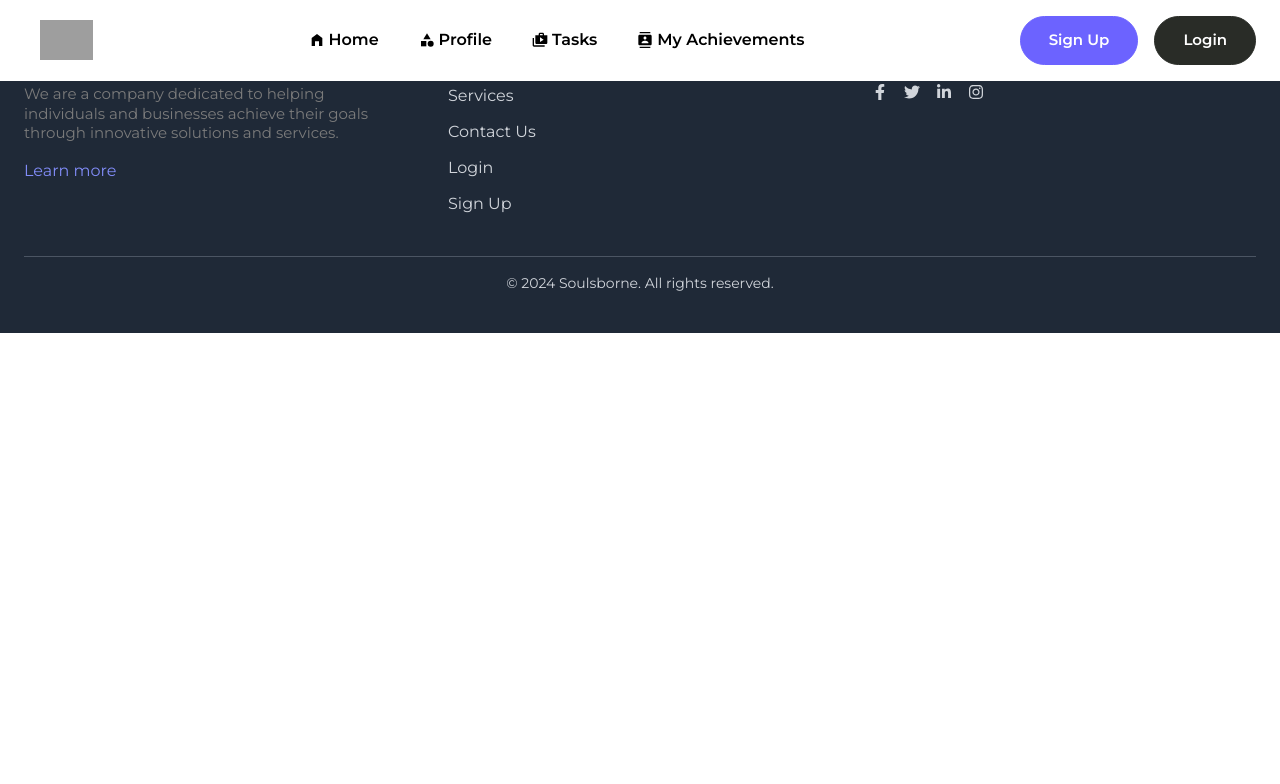
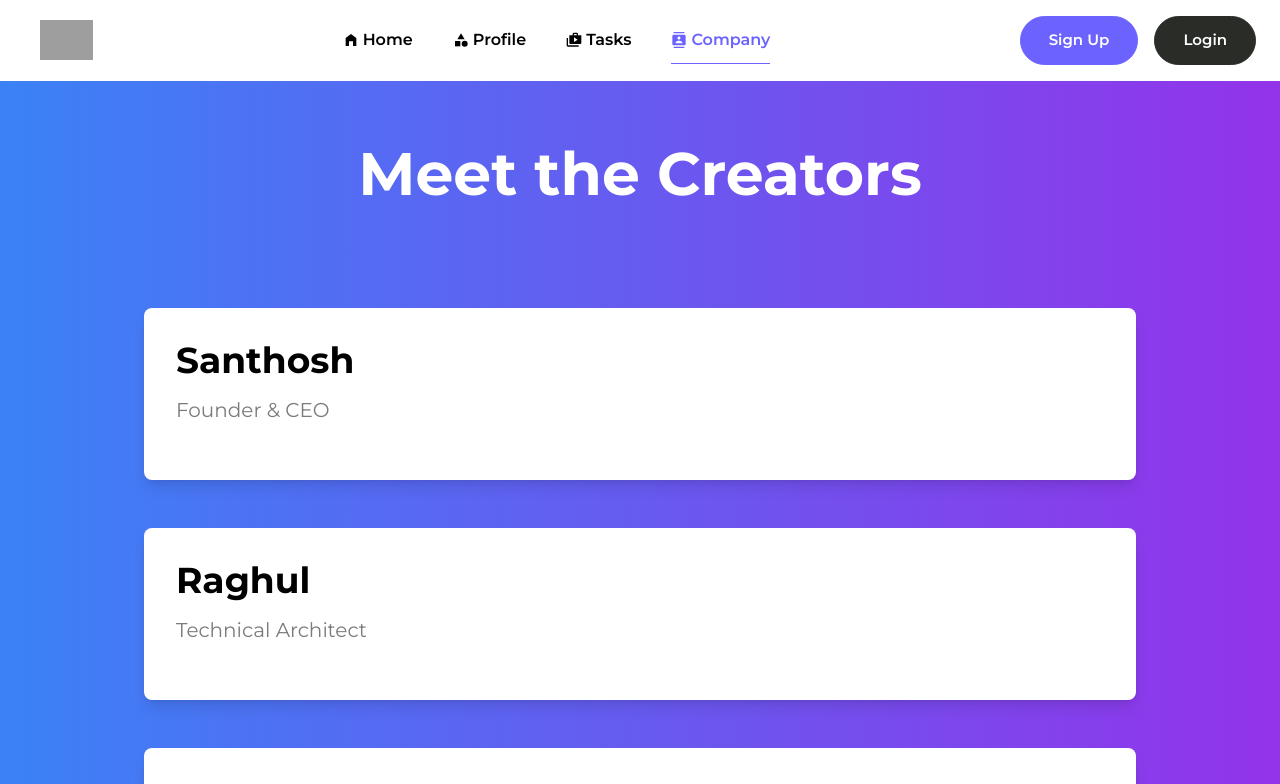
Before and after one commit to johnwesley755/Soulsborne, a React (Vite) app in the folder frontend/: page /company in a window 1280 px wide. Shown: the top 784 px of the page. Built offline with nearby package versions, Linux system fonts and the light colour scheme; grey boxes are pictures that could not be loaded.

Commit message:
kritik push

```diff
--- a/frontend/src/App.jsx
+++ b/frontend/src/App.jsx
@@ -9,6 +9,7 @@ import Login from "./pages/Login";
 import Tasks from "./pages/Tasks"
 import ForgotPassword from "./pages/ForgotPassword";
 import Profile from "./pages/Profile";
+import Company from "./pages/company";
 import Footer from "./components/Footer"
 const App = () => {
   return (
@@ -23,6 +24,7 @@ const App = () => {
           <Route path="/forgotpassword" element={<ForgotPassword />} />
           <Route path="/profile" element={<Profile />} />
           <Route path= "/tasks" element={<Tasks />} />
+          <Route path= "/company" element={<Company />} />
         </Routes>
         <Footer />
       </BrowserRouter>
--- a/frontend/src/components/Navbar.jsx
+++ b/frontend/src/components/Navbar.jsx
@@ -33,12 +33,12 @@ const Navbar = ({ containerStyles }) => {
         </div>
       </NavLink>
       <NavLink
-        to={"/my"}
+        to={"/company"}
         className={({ isActive }) => (isActive ? "active_link" : "")}
       >
         <div className="flexCenter gap-x-1">
           <MdContacts />
-          My Achievements
+          Company
         </div>
       </NavLink>
     </nav>
--- a/frontend/src/pages/Profile.jsx
+++ b/frontend/src/pages/Profile.jsx
@@ -210,7 +210,7 @@ const Profile = () => {
           {/* Closing Message */}
           <div className="text-center mt-6">
             <p className="text-gray-700 text-lg">
-              Excited to know you better! 😊
+              Lets start to A.S.C.E.N.D! 😊
             </p>
           </div>
         </div>
--- /dev/null
+++ b/frontend/src/pages/company.jsx
@@ -0,0 +1,76 @@
+import React, { useState } from "react";
+import { motion } from "framer-motion";
+import taskImage1 from "../assets/task1.svg";
+import gaajukoo from "../assets/gaajukoo.png";
+import taskImage3 from "../assets/task3.svg";
+import john from "../assets/john-wesley.png";
+
+
+
+// Sample tasks data
+const tasks = [
+  {
+    id: 1,
+    title: "Santhosh",
+    description: "Founder & CEO",
+    image: taskImage1,
+  },
+  {
+    id: 2,
+    title: "Raghul",
+    description: "Technical Architect",
+    image: gaajukoo,
+  },
+  {
+    id: 3,
+    title: "John Wesley",
+    description: "Full Stack Developer",
+    image: john,
+  },
+  {
+    id: 4,
+    title: "Krithik Srinivas",
+    description: "Security Architect",
+    image: taskImage3,
+  }
+];
+
+const Company = () => {
+
+  return (
+    <section className="relative min-h-screen bg-gradient-to-r from-blue-500 to-purple-600 pt-16 pb-20 mt-20">
+      <div className="max_padd_container z-10 relative flex flex-col gap-12">
+        {/* Header */}
+        <div className="text-center mb-10">
+          <h1 className="text-6xl font-bold text-white mb-4">
+            Meet the Creators
+          </h1>
+        </div>
+
+        {/* Task Cards Section */}
+        <div className="flex flex-col gap-12">
+          {tasks.map((task, index) => (
+            <motion.div
+              key={task.id}
+              className={`flex flex-col lg:flex-row items-center ${
+                index % 2 === 0 ? "lg:flex-row-reverse" : ""
+              } justify-between gap-8`}
+              initial={{ opacity: 0, y: 50 }}
+              animate={{ opacity: 1, y: 0 }}
+              transition={{ duration: 0.8, delay: index * 0.3 }}
+            >
+              {/* Task Card */}
+              <div className="flex-1 bg-white p-8 rounded-lg shadow-lg text-black">
+                {/* Task Content */}
+                <h2 className="text-4xl font-bold mb-4">{task.title}</h2>
+                <p className="text-xl mb-6">{task.description}</p>
+              </div>
+            </motion.div>
+          ))}
+        </div>
+      </div>
+    </section>
+  );
+};
+
+export default Company;
```
Also changed, not shown: frontend/src/assets/gaajukoo.png (added), frontend/src/assets/john-wesley.png (added).
